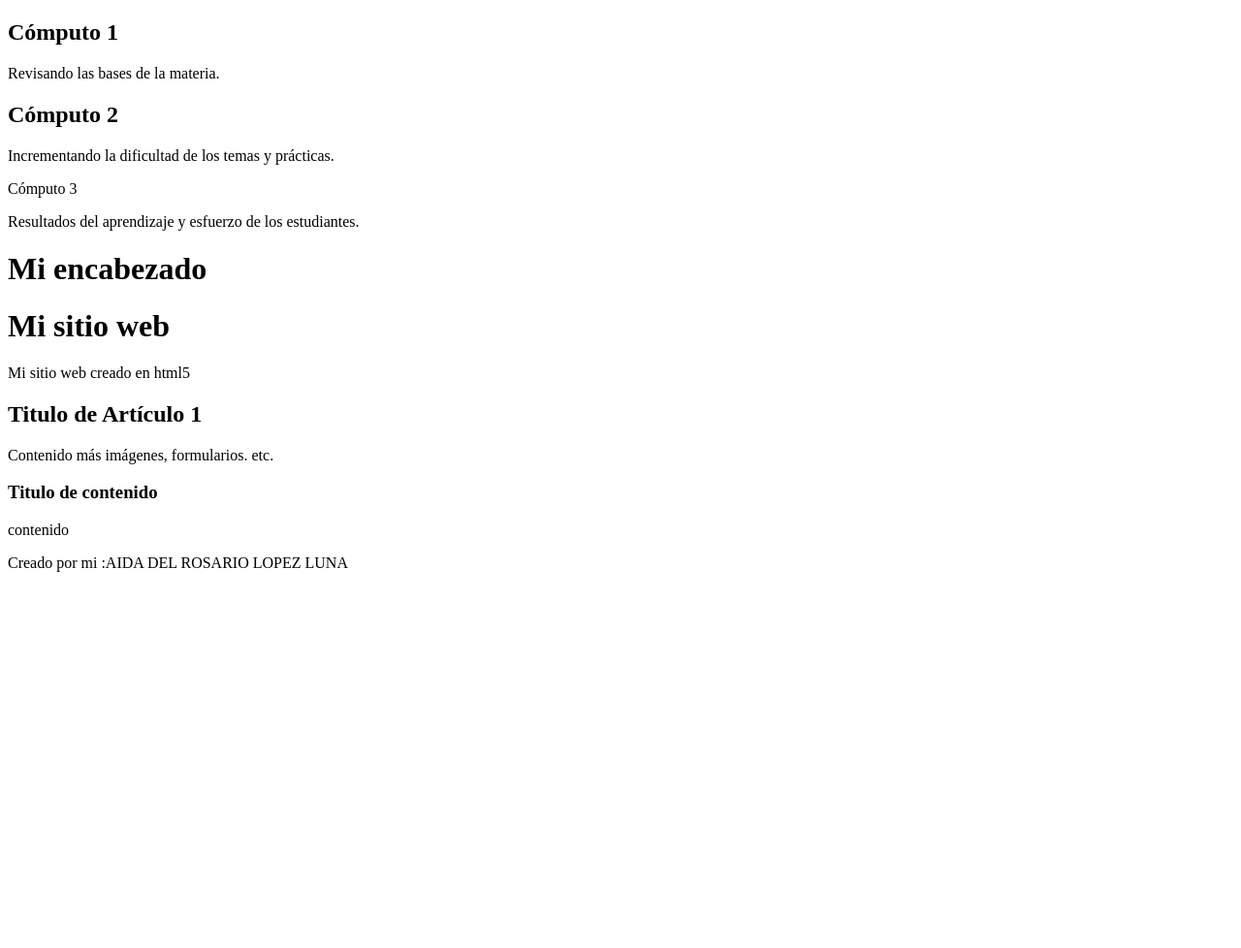
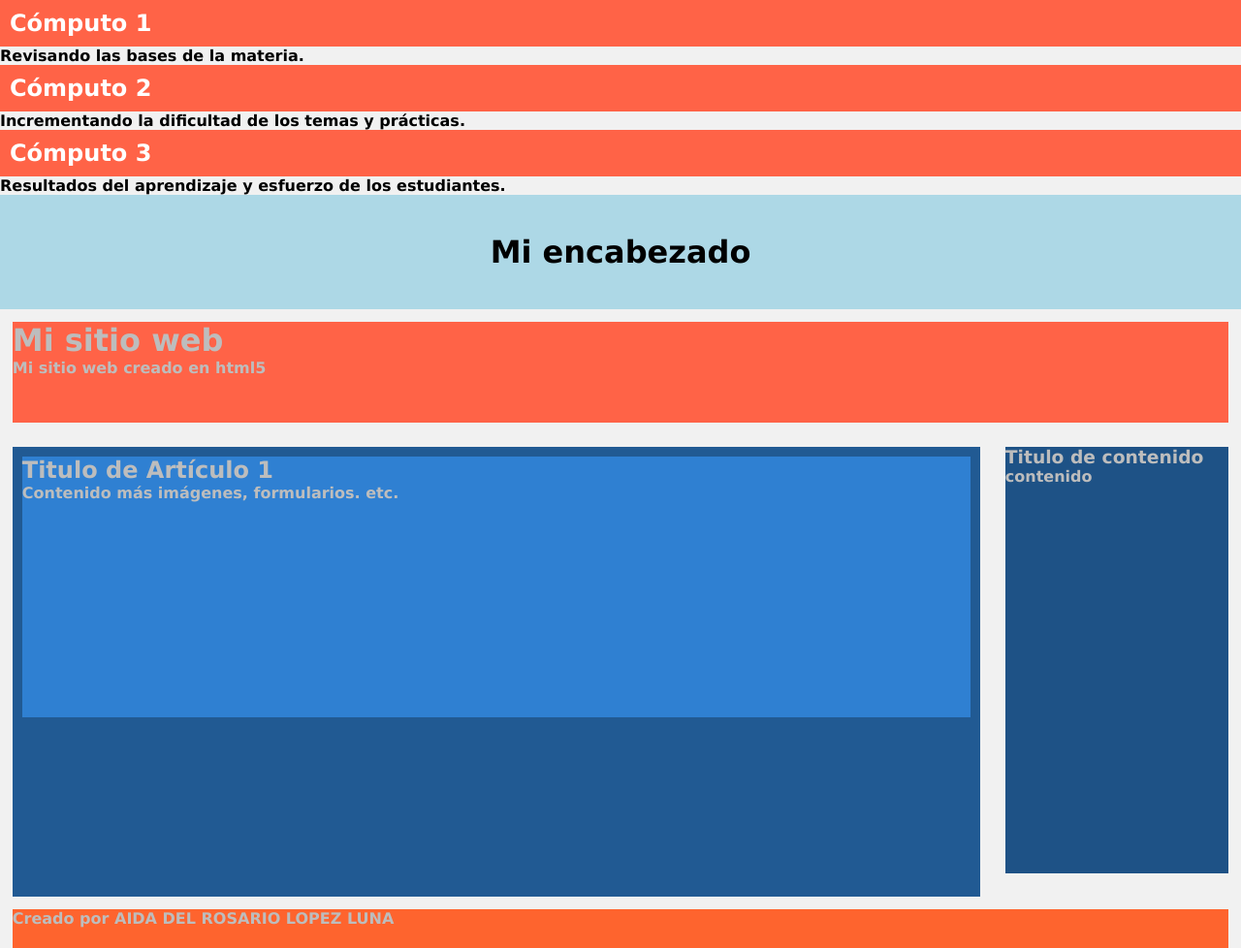
Before and after one commit to 12345678ai/Mispracticas, a plain HTML site: page computo2/practica67/ptactica7/practica7.html in a window 1280 px wide. Shown: the whole page at 97% size. Before the commit the page ends 800 px from the top, so only its background shows below. Drawn offline with Linux system fonts and the light colour scheme.

Commit message:
agregando css a mi a etiquetas html5

```diff
--- /dev/null
+++ b/computo2/practica67/ptactica7/practica7.css
@@ -0,0 +1,69 @@
+.computos {
+	background-color: tomato;
+	color: white;
+	padding: 10px;
+}
+
+#encabezado {
+background-color: lightblue;
+color: ##FF4000;
+padding: 40px;
+text-align: center;
+}
+
+* {margin:0; padding:0; border:0;}
+html, body {
+	width: auto;
+	height: 100%;
+	font-family:Verdana, Geneva, sans-serif;
+	font-weight:bold;
+	background-color:#f1f1f1;
+}
+
+header{
+	position:relative;
+	background-color:tomato;
+	color:#BDBDBD;
+	width:98%;
+	height:13%;
+	margin: 0px auto;
+}
+
+section{
+	position:relative;
+	float:left;
+	background-color:#215A93;
+	width:78%;
+	height:58%;
+	color:#BDBDBD;
+}
+
+article{
+	background-color: #2F80D2;
+	width:98%;
+	height:58%;
+	color:#BDBDBD;
+}
+
+aside{
+	position:relative;
+	background-color:#1E5286;
+	width:18%;
+	height:55%;
+	color:#BDBDBD;
+	float:left;
+}
+
+footer{
+	position:relative;
+	background-color:#FE642E;
+	width:98%;
+	height:5%;
+	color:#BDBDBD;
+	clear:both;
+}
+
+header,section,footer,aside,article,nav
+{
+	margin:1%;
+}
--- a/computo2/practica67/ptactica7/practica7.html
+++ b/computo2/practica67/ptactica7/practica7.html
@@ -1,29 +1,37 @@
 <!Doctype html>
 <html>
 	<head>
-<title></title>
-<link rel="stylesheet" href="practica7.css"  >
+		<title>clases css3</title>
+
+		<link rel="stylesheet" href="practica7.css" >
+
 	</head>
-
 	<body>
 	   <h2 class="computos">Cómputo 1</h2>
 			<p>Revisando las bases de la materia.</p>
 		<h2 class="computos">Cómputo 2</h2>
-<p>Incrementando la dificultad de los temas y prácticas.</p
+			<p>Incrementando la dificultad de los temas y prácticas.</p>
 		<h2 class="computos">Cómputo 3</h2>
 			<p>Resultados del aprendizaje y esfuerzo de los estudiantes.</p>
 
 		<h1 id="encabezado">Mi encabezado</h1>
 
+
+
+
+
 		<header>
+
 			<h1>Mi sitio web</h1>
 			<p>Mi sitio web creado en html5</p>
 		</header>
 
+
+
 		<section>
 			<article>
 				<h2>Titulo de Artículo 1</h2>
-<p> Contenido más imágenes, formularios. etc.</p>
+				<p> Contenido más imágenes, formularios. etc. </p>
 			</article>
 		</section>
 
@@ -32,15 +40,9 @@
 			<p>contenido</p>
 		</aside>
 
-
 		<footer>
-Creado por mi :AIDA DEL ROSARIO LOPEZ LUNA
+			Creado por AIDA DEL ROSARIO LOPEZ LUNA
 		</footer>
-
-
-
-
-
 
 	</body>
 </html>
--- a/computo2/practica67/ptactica7/ptactica7.css
+++ /dev/null
@@ -1,10 +0,0 @@
-.computos
-{background-color:
-tomato;color:
-white;padding: 10px;
-}
-#encabezado {
-	background-color: lightblue;
-	color: black;
-	padding: 40px;
-	text-align: center;}
```
Lines whose indentation alone changed are shown as unchanged.
